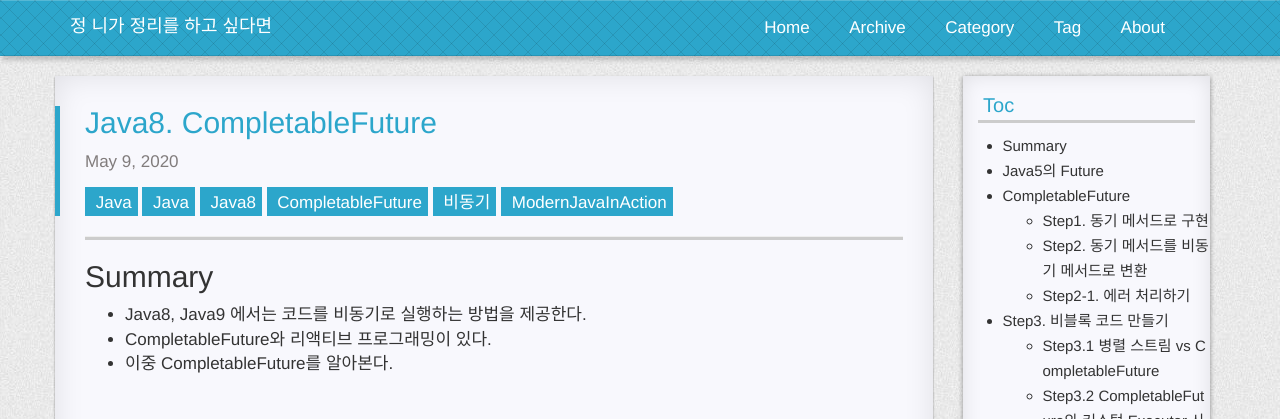
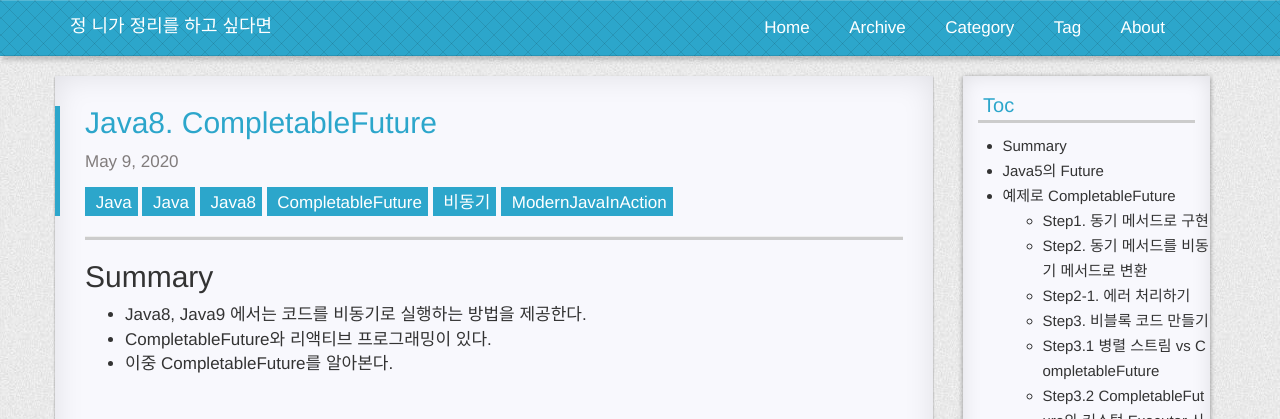
Before and after one commit to iyoungman/iyoungman.github.io, a Jekyll site: the page built from _posts/2020-05-09-Java8-CompletableFuture.md, in a window 1280 px wide and 900 px high, cut to the strip 0-679 px from the top of the window. Shown: the top 419 px of the strip. Built offline with Jekyll 4.4.1, drawn with Linux system fonts in a browser that asks for light colours; nearby versions of some CDN libraries; comment, search, counter and statistics services are not loaded; a style sheet for code colours, icons or effects is not loaded; some of the changed text lies outside the part shown.

Commit message:
Update 2020-05-09-Java8-CompletableFuture.md

```diff
--- a/_posts/2020-05-09-Java8-CompletableFuture.md
+++ b/_posts/2020-05-09-Java8-CompletableFuture.md
@@ -98,7 +98,7 @@ public class Main {
 
 <br>
 
-## CompletableFuture
+## 예제로 CompletableFuture
 * CompletableFuture를 통한 비동기 API 구현에 대해 살펴볼 것이다.
 * 예제는 다음과 같다.
 > 상점에서 특정 상품의 가격을 검색하는 애플리케이션을 만들것이다.
@@ -256,7 +256,7 @@ public Future<Double> getPriceAsync(String product) {
 
 ***
 
-## Step3. 비블록 코드 만들기
+### Step3. 비블록 코드 만들기
 > 지금까지의 가정을 조금 바꿔본다.
 >
 > Step2까지는 Shop 클래스를 직접 비동기 방식으로 바꿨다.
```
